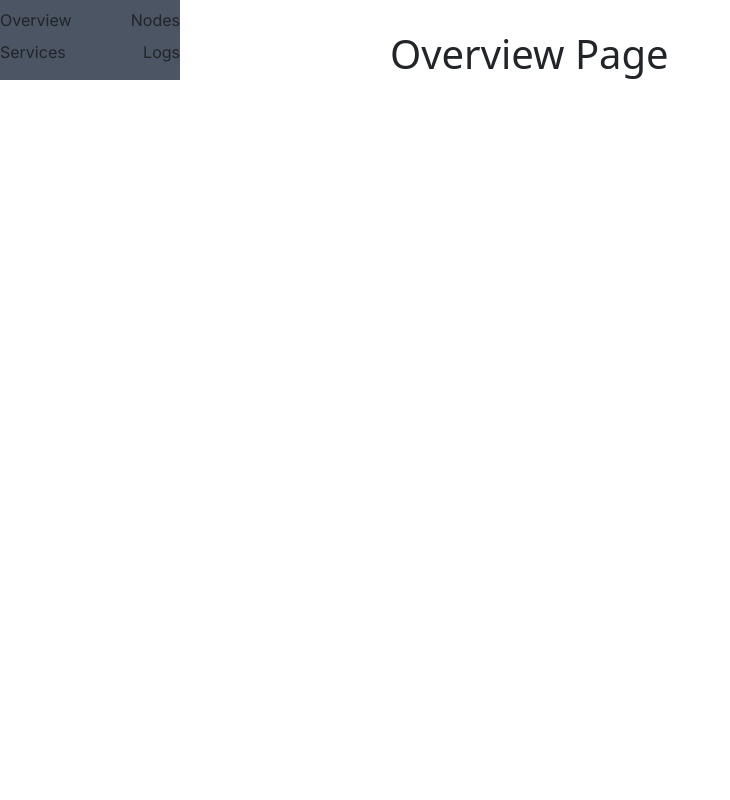
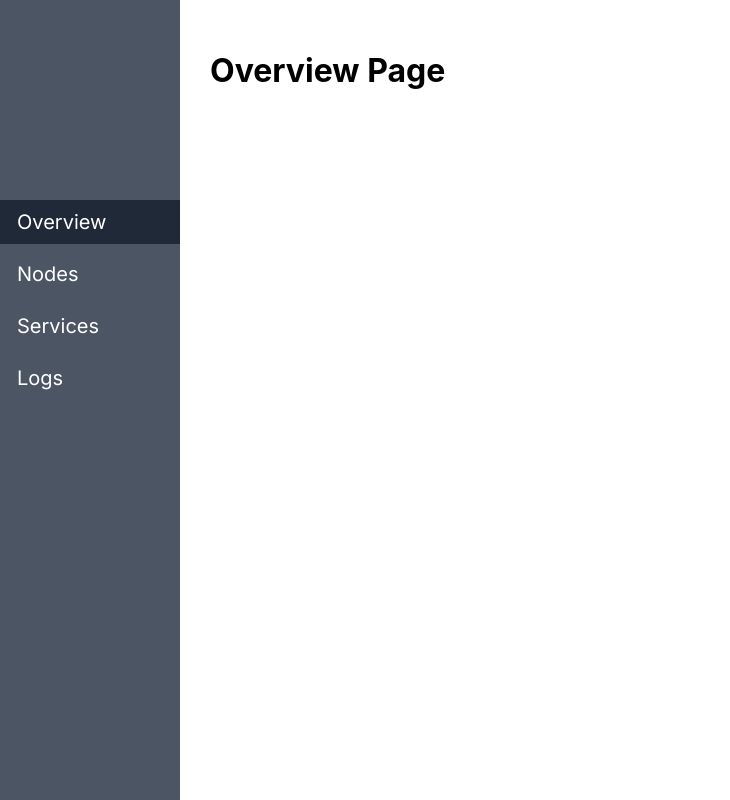
Before and after one commit to AnDinhquangC0/raspManagement, a React (Create React App) app in the folder rasp_management/: page /overview in a window 1280 px wide. Shown: the whole page, without its empty margins (0-730 px from the left). Built offline with nearby package versions, Linux system fonts and the light colour scheme.

Commit message:
test xong

```diff
--- a/rasp_management/src/components/dropdown.js
+++ b/rasp_management/src/components/dropdown.js
@@ -1,4 +1,8 @@
 import React, { useState } from "react";
+import "bootstrap/dist/css/bootstrap.min.css";
+import 'bootstrap/dist/css/bootstrap.css';
+import '@fortawesome/fontawesome-free/css/all.min.css';
+
 
 const Dropdown = ({ options, onSelect, labelText }) => {
     const [selectedOption, setSelectedOption] = useState(options[0].value ? options[0].value : '');
--- a/rasp_management/src/components/modal_nodes_list.js
+++ b/rasp_management/src/components/modal_nodes_list.js
@@ -2,6 +2,10 @@ import React, { useState } from "react";
 import SearchBar from "./search_bar";
 import Dropdown from "./dropdown";
 import { Button } from "bootstrap";
+import "bootstrap/dist/css/bootstrap.min.css";
+import 'bootstrap/dist/css/bootstrap.css';
+import '@fortawesome/fontawesome-free/css/all.min.css';
+
 
 const ModalNodesList = () => {
   const [searchData, setSearchData] = useState("");
--- a/rasp_management/src/components/search_bar.js
+++ b/rasp_management/src/components/search_bar.js
@@ -1,5 +1,8 @@
 import React from "react";
 import { useState } from "react";
+import "bootstrap/dist/css/bootstrap.min.css";
+import 'bootstrap/dist/css/bootstrap.css';
+import '@fortawesome/fontawesome-free/css/all.min.css';
 
 
 const SearchBar = ({ onSearch }) => {
--- a/rasp_management/src/navbar/navbar.js
+++ b/rasp_management/src/navbar/navbar.js
@@ -29,24 +29,16 @@ import './navbar.css';
 const Navbar = () => {
     return (
         <div className="navbar">
-            <NavLink
-                to="/overview"
-                className={({ isActive }) => isActive ? 'nav-link active' : 'nav-link'}>
+            <NavLink to="/overview" className="nav-link" activeClassName="active">
                 Overview
             </NavLink>
-            <NavLink
-                to="/nodes"
-                className={({ isActive }) => isActive ? 'nav-link active' : 'nav-link'}>
+            <NavLink to="/nodes" className="nav-link" activeClassName="active">
                 Nodes
             </NavLink>
-            <NavLink
-                to="/services"
-                className={({ isActive }) => isActive ? 'nav-link active' : 'nav-link'}>
+            <NavLink to="/services" className="nav-link" activeClassName="active">
                 Services
             </NavLink>
-            <NavLink
-                to="/logs"
-                className={({ isActive }) => isActive ? 'nav-link active' : 'nav-link'}>
+            <NavLink to="/logs" className="nav-link" activeClassName="active">
                 Logs
             </NavLink>
         </div>
@@ -54,3 +46,35 @@ const Navbar = () => {
 };
 
 export default Navbar;
+// import React from 'react';
+// import { NavLink } from 'react-router-dom';
+// import './navbar.css';
+
+// const Navbar = () => {
+//     return (
+//         <div className="navbar">
+//             <NavLink
+//                 to="/overview"
+//                 className={({ isActive }) => isActive ? 'nav-link active' : 'nav-link'}>
+//                 Overview
+//             </NavLink>
+//             <NavLink
+//                 to="/nodes"
+//                 className={({ isActive }) => isActive ? 'nav-link active' : 'nav-link'}>
+//                 Nodes
+//             </NavLink>
+//             <NavLink
+//                 to="/services"
+//                 className={({ isActive }) => isActive ? 'nav-link active' : 'nav-link'}>
+//                 Services
+//             </NavLink>
+//             <NavLink
+//                 to="/logs"
+//                 className={({ isActive }) => isActive ? 'nav-link active' : 'nav-link'}>
+//                 Logs
+//             </NavLink>
+//         </div>
+//     );
+// };
+
+// export default Navbar;
```
Also changed, not shown: rasp_management/src/index.js (+22 -4 lines), 1 other file (tests, documents, lock files or other folders).
